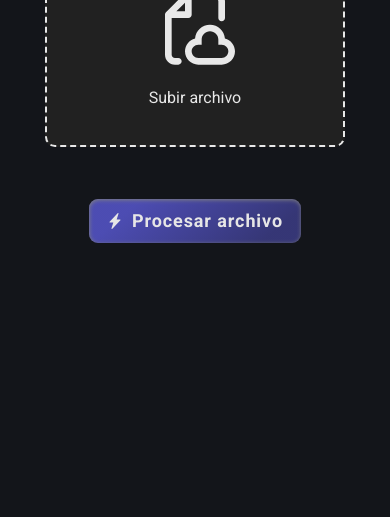
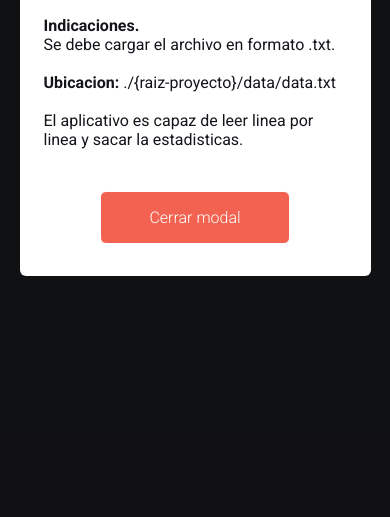
Before and after one commit to JasserRomero/RE-APP, a plain HTML site: page index.html in a window 390 px wide. Shown: the part 327-844 px from the top of the page. Drawn offline with Linux system fonts and the light colour scheme.

Commit message:
Cambios en las expresiones regulares + se añade modales para mostrar informacion

```diff
--- a/css/style.css
+++ b/css/style.css
@@ -230,3 +230,88 @@ body {
         right: 100%;
     }
 }
+
+
+/* ESTILOS MODAL */
+.modal {
+    position: fixed;
+    top: 0;
+    left: 0;
+    right: 0;
+    bottom: 0;
+    background-color: #111111bd;
+    display: flex;
+    color: #13151a;
+    opacity: 0;
+    pointer-events: none;
+    transition: opacity .3s .6s;
+    --transform: translateY(-100vh);
+    --transition: transform .8s;
+}
+
+.modal--show {
+    opacity: 1;
+    pointer-events: unset;
+    transition: opacity .3s;
+    --transform: translateY(0);
+    --transition: transform .8s .7s;
+}
+
+.modal-container {
+    margin: auto;
+    width: 90%;
+    max-width: 600px;
+    max-height: 90%;
+    background-color: #fff;
+    border-radius: 6px;
+    padding: 3em 2.5em;
+    display: grid;
+    gap: 1em;
+    place-items: center;
+    grid-auto-columns: 100%;
+    transform: var(--transform);
+    transition: var(--transition);
+}
+
+.modal-body {
+    margin: 1em 0;
+    display: flex;
+    width: 100%;
+    justify-content: flex-start;
+}
+
+.modal-title {
+    font-size: 2.5rem;
+}
+
+.modal-paragraph {
+    margin-bottom: 10px;
+}
+
+.modal-close {
+    text-decoration: none;
+    color: #fff;
+    background-color: #f26250;
+    padding: 1em 3em;
+    border: 1px solid;
+    border-radius: 6px;
+    display: inline-block;
+    font-weight: 300;
+    transition: background-color .3s;
+    cursor: pointer;
+}
+
+.modal-close:hover {
+    color: #f26250;
+    background-color: #fff;
+}
+
+@media (max-width:800px) {
+    .modal-container {
+        padding: 2em 1.5em;
+    }
+
+    .modal-title {
+        font-size: 2rem;
+    }
+}
--- a/index.html
+++ b/index.html
@@ -43,8 +43,10 @@
             </button>
         </section>
         <section id="content-toast"></section>
+        <section id="content-modal"></section>
     </body>
     <script src="./js/alertToast.js"></script>
+    <script src="./js/modal.js"></script>
     <script src="./js/main.js"></script>
 </body>
 
--- a/js/main.js
+++ b/js/main.js
@@ -1,23 +1,45 @@
+/*
+    Autor: Jasser Romero
+    Cc: 100199640
+
+    Tipo de formato = tipo;fecha;identificador;fatalidades
+*/
+
+const TITLE = "IMPORTANTE"
+const TEMPLATE =
+`<strong>Indicaciones.<br/></strong>
+<p>Se debe cargar el archivo en formato .txt.</p><br/>
+<p><strong>Ubicacion:</strong> ./{raiz-proyecto}/data/data.txt</p><br/>
+<p>El aplicativo es capaz de leer linea por linea y sacar la estadisticas.`
+
 document.addEventListener("DOMContentLoaded", () => {
     // EXPRESIONES
-    const fileExtension = /\.(txt)$/i;
+    const fileExtension = /\.(txt)$/i; // Determina el tipo de archivo a procesar
+    const lastinput = /;(\d+)$/; // Del formato de entrada, obtiene las fatalidades
+
     const type = 'v';
     const date = '(19\\d{2}|20[0-1]\\d|202[0-4])-(0?[1-9]|1[0-2])-([12]\\d|3[01]|0?[1-9])';
-    const vehicleplates = '(([a-zA-Z]{2,3})[-\\s]?((\\d{3})|(\\d{2}[a-zA-Z]{1})),?)+';
+    const vehicleplates = '((([a-zA-Z]{3})[-\\s]?((\\d{3})|(\\d{2}[a-zA-Z]{1}))|((a{2}|d{2}|c{2}|m{2}|o{2})[-\\s]?\\d{4})|((s|r){1}[-\\s]?\\d{5})),?)+';
     const fatalities = '\\d{1,2}';
-    const format = new RegExp('^' + type + ';' + date + ';' + vehicleplates + ';' + fatalities + '$');
+    const format = new RegExp('^' + type + ';' + date + ';' + vehicleplates + ';' + fatalities + '$', 'i');
+    console.log(format)
 
     // Cargues adicionales
-    CreateToast("#content-toast")
+    CreateToast("#content-toast");
+    CreateModal("#content-modal");
 
     //Variables
     const INPUT = document.querySelector("#datafile");
     const BUTTON = document.querySelector("#processData");
     const PREELEMENT = document.querySelector("#datafilepre");
+    const BUTTON_CLOSE_MODAL = document.querySelector(".modal-close")
 
     // Eventos
     BUTTON.addEventListener("click", processFile);
     INPUT.addEventListener("change", changePre)
+    BUTTON_CLOSE_MODAL.addEventListener("click", closeModal)
+
+    setTimeout(() => showModal(TITLE, TEMPLATE), 800);
 
     // Funciones
     function processFile() {
@@ -49,6 +71,7 @@ document.addEventListener("DOMContentLoaded", () => {
 
         let vehiclesAccidentsCount = 0;
         let vehiclesAccidentsFatalitiesCount = 0;
+        let fatalitiesCount = 0;
 
         for (let i = 0; i < lines.length; i++) {
             const currentLine = lines[i].trim();
@@ -59,17 +82,24 @@ document.addEventListener("DOMContentLoaded", () => {
             if (isValidLineFormat) {
                 vehiclesAccidentsCount++
 
-                if (currentLine.split(";").at(-1) > 0) {
+                let fatalities = lastinput.exec(currentLine).at(1)
+                if (fatalities > 0) {
+                    fatalitiesCount += +fatalities;
                     vehiclesAccidentsFatalitiesCount++;
                 }
-
             }
         }
 
-        console.log({
-            accidentesVehiculares: vehiclesAccidentsCount,
-            accidentesConVictimasFatales: vehiclesAccidentsFatalitiesCount
-        })
+        const average = (fatalitiesCount / vehiclesAccidentsCount)
+
+        const TEMPLATE =
+        `
+        <p>Cantidad de accidentes vehiculares: <strong>${vehiclesAccidentsCount}</strong></p>
+        <p>Cantidad de accidentes con victimas fatales: <strong>${vehiclesAccidentsFatalitiesCount}</strong></p>
+        <p>Cantidad de fatalidades en general: <strong>${fatalitiesCount}</strong></p>
+        <p>Promedio de fatalidades: <strong>${average}</strong></p>
+        `
+        showModal("RESULTADO", TEMPLATE)
     }
     function changePre() {
         const filename = INPUT.value
--- /dev/null
+++ b/js/modal.js
@@ -0,0 +1,40 @@
+function CreateModal(elementoSelector) {
+    const element = document.querySelector(elementoSelector);
+
+    if (!element) {
+        console.error("No se pudo cargar el elemento toast")
+    };
+
+    const html = `
+        <section class="modal">
+            <div class="modal-container">
+                <section class="modal-header">
+                    <h2 class="modal-title"></h2>
+                </section>
+                <section class="modal-body">
+                    <p class="modal-paragraph"></p>
+                </section>
+                <span class="modal-close">Cerrar modal</span>
+            </div>
+        </section>
+    `
+
+    element.innerHTML += html;
+}
+
+function showModal(title = "", body = "") {
+    const MODAL = document.querySelector(".modal");
+    const TITLE = document.querySelector(".modal-title");
+    const BODY = document.querySelector(".modal-paragraph");
+
+    TITLE.innerHTML = title;
+    BODY.innerHTML = body;
+
+
+    MODAL.classList.add("modal--show")
+}
+
+function closeModal() {
+    const MODAL = document.querySelector(".modal");
+    MODAL.classList.remove("modal--show")
+}
```
Also changed, not shown: data/Accidentes.txt (deleted), data/data.txt (deleted).
